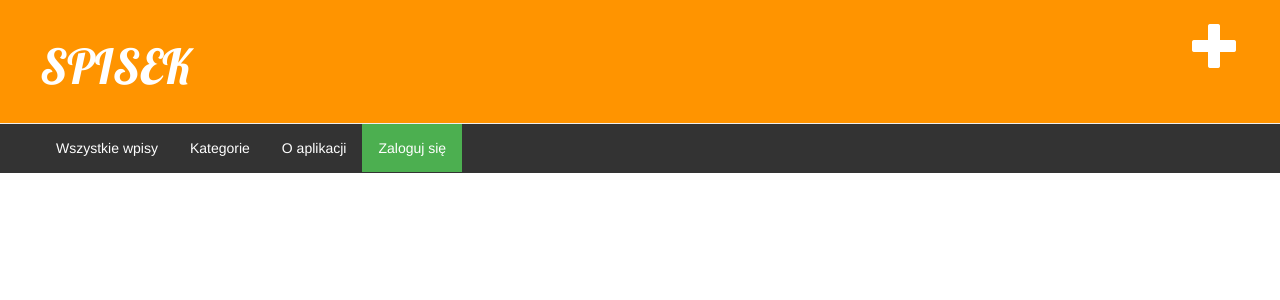
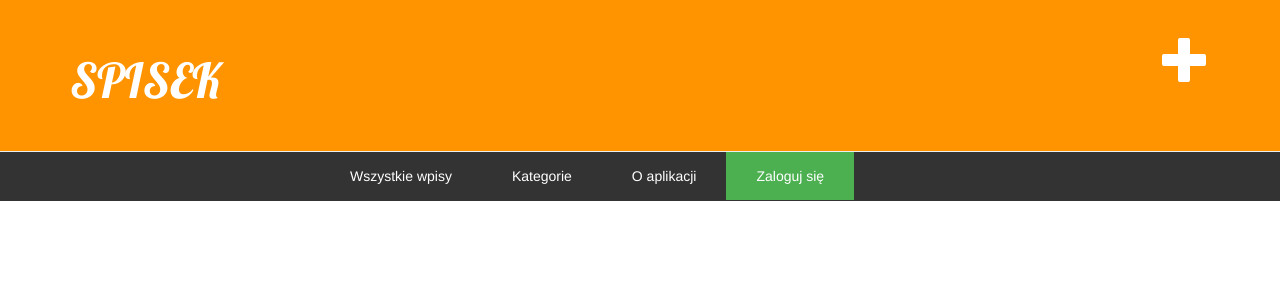
Before and after one commit to jot-em/blog-from-django-tutorial, a Django app: page / in a window 1280 px wide. Shown: the top 300 px of the page. Run offline with Django 3.2, Linux system fonts and the light colour scheme; data that the repository does not hold is empty; some libraries are stand-ins or nearby versions.

Commit message:
improve css

```diff
--- a/static/css/blog.css
+++ b/static/css/blog.css
@@ -50,7 +50,7 @@
 .menu {
     list-style-type: none;
     margin-top: 0;
-    padding: 0px 20px 49px 40px;
+    padding: 0px 10% 49px 25%;
     /*overflow: hidden; to hidden powodowalo ze mooj dropdown byl niewidoczny!*/
     background-color: #333;
 }
@@ -59,17 +59,19 @@
     float: left;
 }
 
-li a, .dropbtn {
+a, .menu .dropbtn {
     display: inline-block;
     color: white;
     text-align: center;
-    padding: 14px 16px;
+    padding: 14px 30px 14px 30px;
     text-decoration: none;
 }
 
 /* Change the link color to #111 (black) on hover */
 li a:hover {
-    background-color: #111;
+    background-color: #4CAF50;
+    text-decoration: none;
+    color:white;
 }
 
 li.dropdown {
```
